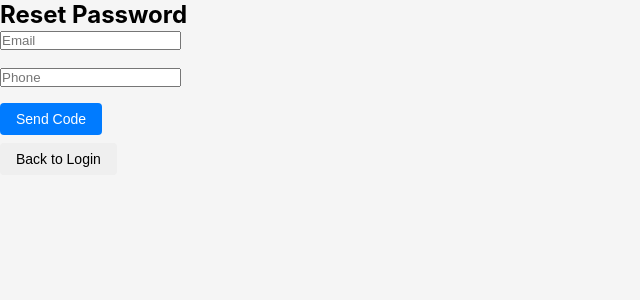
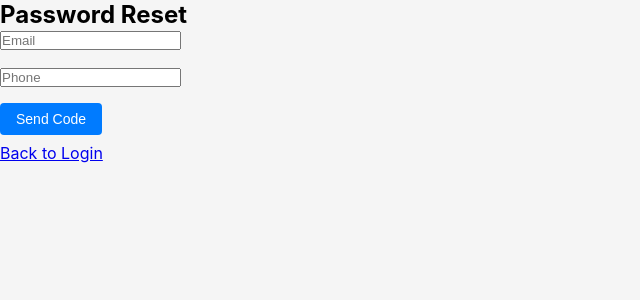
Before and after one commit to jsrobertso/vacation-app, a React (Create React App) app in the folder client/: page / in a window 1280 px wide. Both pictures are taken after a click on the link "Forgot or Change Password?". Shown: the top 300 px of the page, without its empty margins (0-640 px from the left). Built offline with nearby package versions, Linux system fonts and the light colour scheme.

Commit message:
Remove password change button

```diff
--- a/client/src/components/Login.js
+++ b/client/src/components/Login.js
@@ -8,8 +8,6 @@ const Login = ({ onLogin }) => {
   const [error, setError] = useState(null);
   const [showReset, setShowReset] = useState(false);
   const [resetSent, setResetSent] = useState(false);
-  const [resetCode, setResetCode] = useState('');
-  const [newPassword, setNewPassword] = useState('');
 
   const handleSubmit = async (e) => {
     e.preventDefault();
@@ -33,21 +31,10 @@ const Login = ({ onLogin }) => {
     }
   };
 
-  const handleResetConfirm = async (e) => {
-    e.preventDefault();
-    try {
-      await authAPI.resetPassword({ email, phone, token: resetCode, password: newPassword });
-      setShowReset(false);
-      setResetSent(false);
-      setError(null);
-    } catch (err) {
-      setError('Password reset failed');
-    }
-  };
 
   return (
     <div className="login-container">
-      <h2>{showReset ? 'Reset Password' : 'Login'}</h2>
+      <h2>{showReset ? 'Password Reset' : 'Login'}</h2>
       {error && <p style={{ color: 'red' }}>{error}</p>}
 
       {!showReset && (
@@ -97,27 +84,7 @@ const Login = ({ onLogin }) => {
       )}
 
       {showReset && resetSent && (
-        <form onSubmit={handleResetConfirm}>
-          <div className="form-group">
-            <input
-              type="text"
-              placeholder="Reset Code"
-              value={resetCode}
-              onChange={(e) => setResetCode(e.target.value)}
-              required
-            />
-          </div>
-          <div className="form-group">
-            <input
-              type="password"
-              placeholder="New Password"
-              value={newPassword}
-              onChange={(e) => setNewPassword(e.target.value)}
-              required
-            />
-          </div>
-          <button type="submit" className="btn btn-primary">Reset Password</button>
-        </form>
+        <p>Reset instructions sent.</p>
       )}
 
       {!showReset && (
@@ -136,16 +103,16 @@ const Login = ({ onLogin }) => {
 
       {showReset && (
         <p>
-          <button
-            type="button"
-            className="btn btn-link"
-            onClick={() => {
+          <a
+            href="#"
+            onClick={(e) => {
+              e.preventDefault();
               setShowReset(false);
               setResetSent(false);
             }}
           >
             Back to Login
-          </button>
+          </a>
         </p>
       )}
     </div>
```
